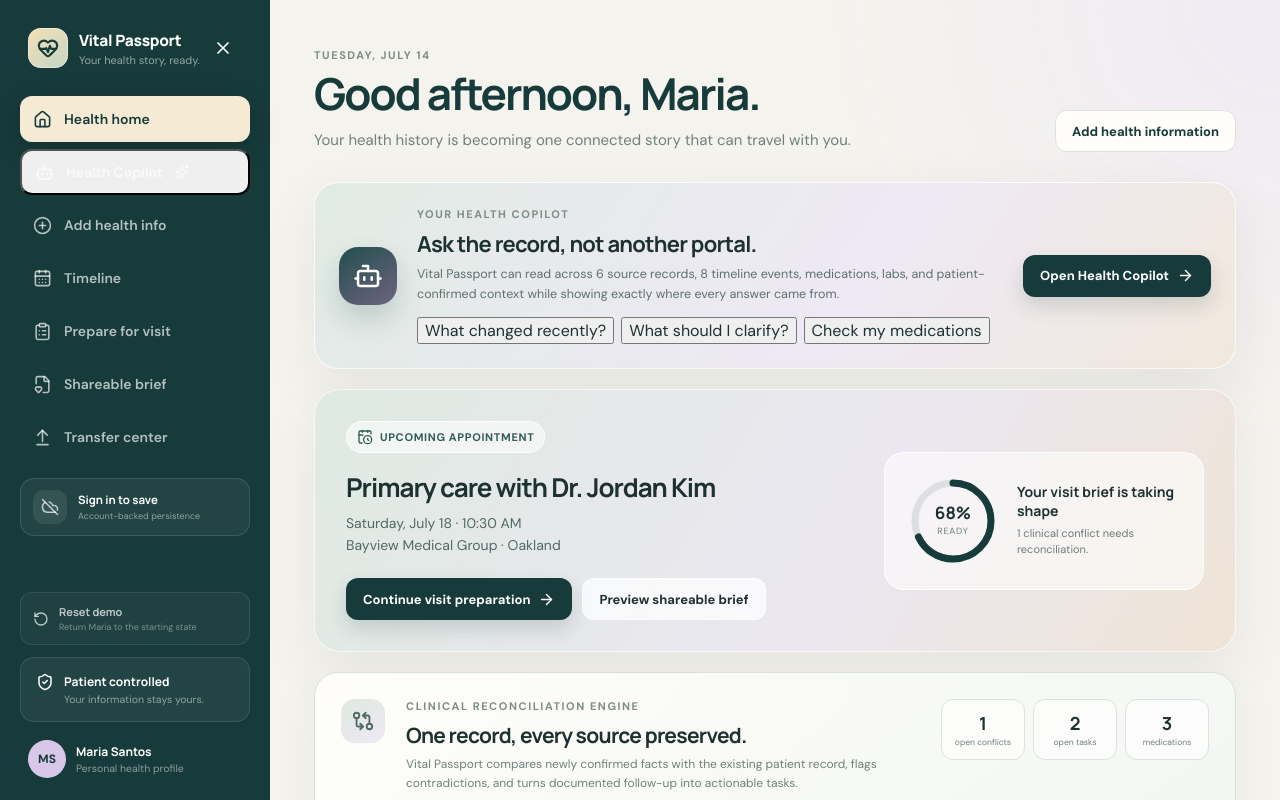
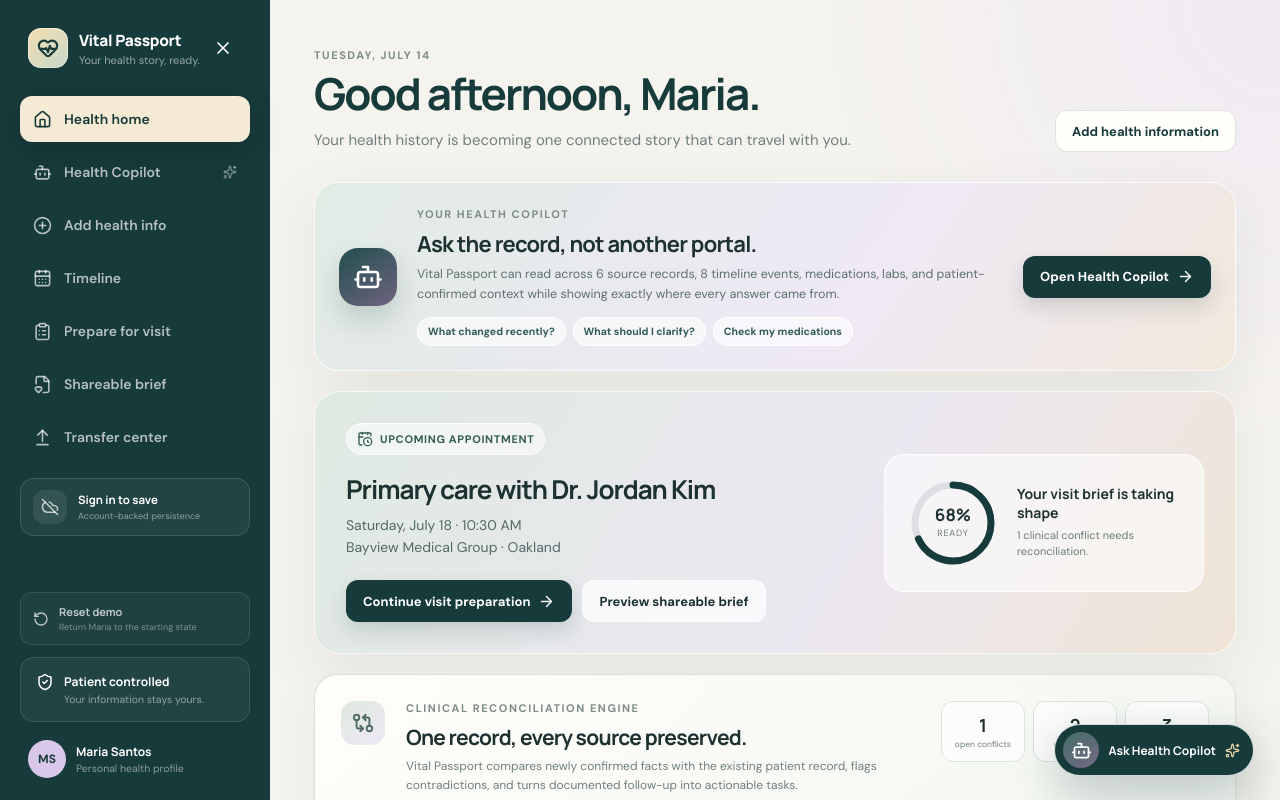
Before and after one commit to patricktran1/vitalpassport, a React (Vite) app: page / in a window 1280 px wide. Shown: the top 800 px of the page. Built offline with nearby package versions, Linux system fonts and the light colour scheme; no server answers.

Commit message:
Import Health Copilot drawer styles

```diff
--- a/src/styles/index.css
+++ b/src/styles/index.css
@@ -3,6 +3,7 @@
 @import './prepare-brief.css';
 @import './reconciliation.css';
 @import './copilot.css';
+@import './copilot-drawer.css';
 @import './account.css';
 @import './sharing.css';
 @import './transfer.css';
```
